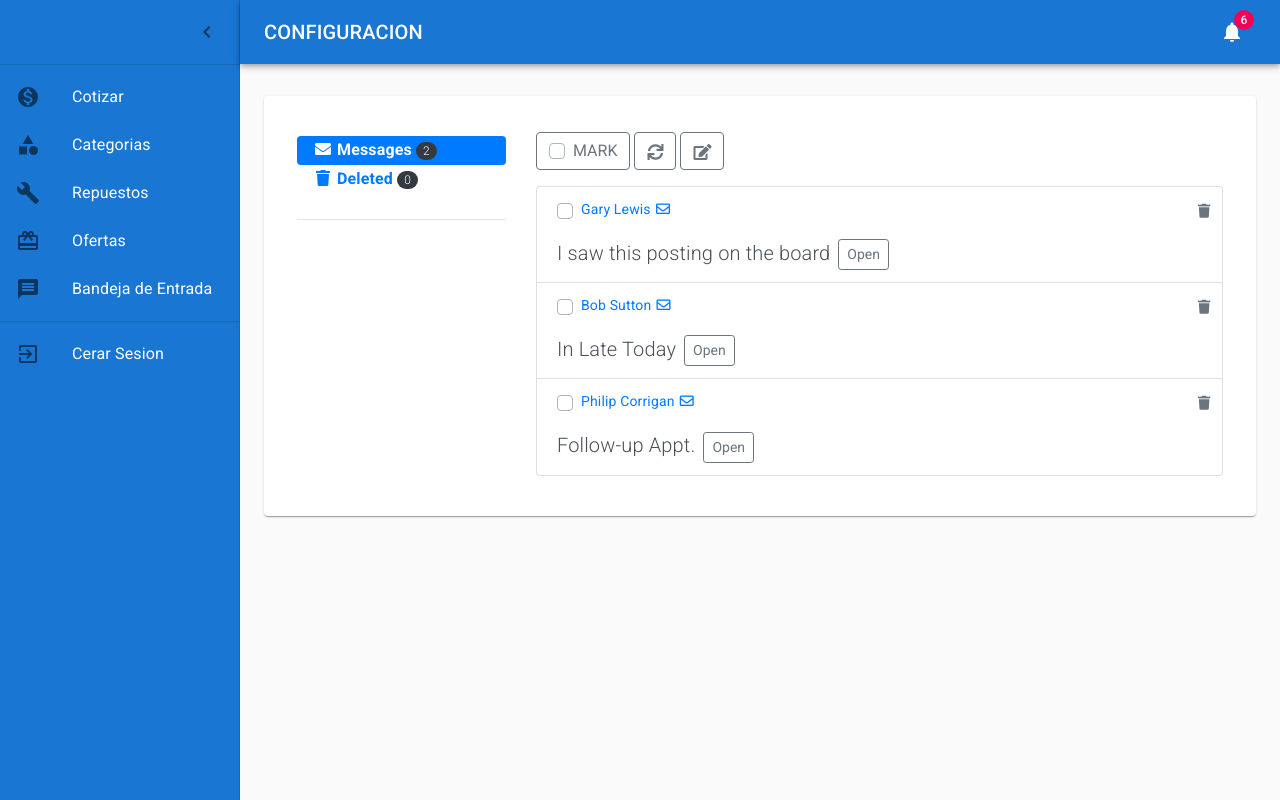
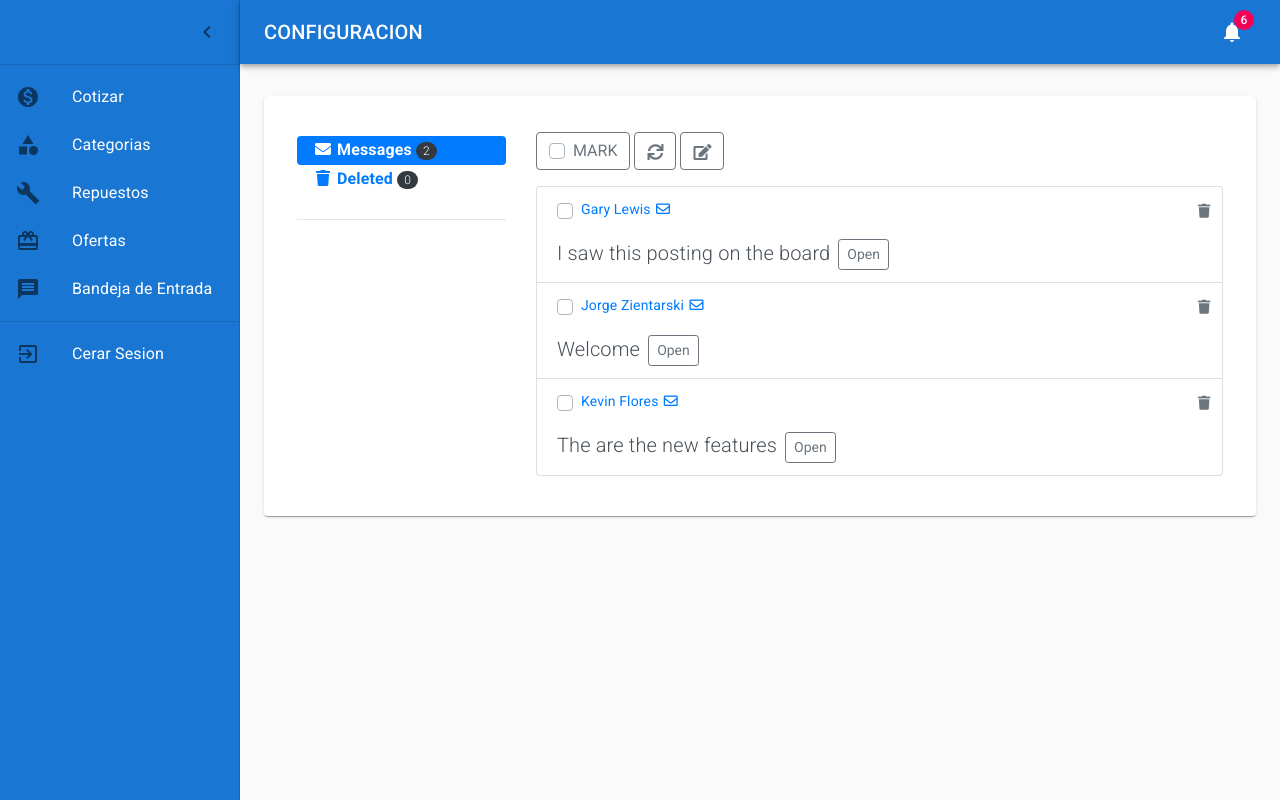
Before and after one commit to jzientar/tsiFrontend, a React (Create React App) app: page /administration/Inbox in a window 1280 px wide. Built offline with nearby package versions, Linux system fonts and the light colour scheme; sample sign-in values are in the browser's storage.

Commit message:
fixed issues

```diff
--- a/src/Components/Administrative Page/Inbox/InboxHtml.jsx
+++ b/src/Components/Administrative Page/Inbox/InboxHtml.jsx
@@ -150,7 +150,7 @@ export const InboxHtml = ({ parent }) => {
                                     title="send mail"
                                     href={"mailto:" + item.fromAddress}
                                   >
-                                    {item.from}{" "}
+                                    {item.fullName}{" "}
                                     <span className="icon icon-envelope far fa-fw fa-envelope mr-md-1" />
                                   </a>
                                 </label>
--- a/src/Components/Administrative Page/Inbox/messages.json
+++ b/src/Components/Administrative Page/Inbox/messages.json
@@ -1,30 +1,32 @@
 [
   {
-    "id": 1,
-    "from": "Gary Lewis",
-    "fromAddress": "test@foofoo.com",
+    "idMessage": 1,
+    "fullName": "Gary Lewis",
+    "phoneNumber": "76911382",
+    "email": "test@foofoo.com",
     "subject": "I saw this posting on the board",
-    "dtSent": "Today, 9:18AM",
+    "date": "Today, 9:40AM",
     "read": false,
-    "body": "Hey Mark,<br><br>I saw your post on the message board and I was wondering if you still had that item available. Can you call me if you still do?<br><br>Thanks,<br><b>Gary Lewis</b>"
+    "message": "Hey Mark,<br><br>I saw your post on the message board and I was wondering if you still had that item available. Can you call me if you still do?<br><br>Thanks,<br><b>Gary Lewis</b>"
   },
   {
-    "id": 2,
-    "from": "Bob Sutton",
-    "fromAddress": "test@testdomain.com",
-    "subject": "In Late Today",
-    "dtSent": "Today, 8:54AM",
+    "idMessage": 2,
+    "fullName": "Jorge Zientarski",
+    "phoneNumber": "76910021",
+    "email": "test@foofoo.com",
+    "subject": "Welcome",
+    "date": "Today, 9:40AM",
     "read": false,
-    "body": "Mark,<br>I will be in late today due to an appt.<br>v/r Bob",
-    "attachment": false
+    "message": "Hello,<br><br>I saw your post on the message board and I was wondering if you still had that item available. Can you call me if you still do?<br><br>Thanks,<br><b>Jorge Zientarski</b>"
   },
   {
-    "id": 9,
-    "from": "Philip Corrigan",
-    "fromAddress": "test@testdomain.com",
-    "subject": "Follow-up Appt.",
-    "dtSent": "4 Days Ago",
+    "idMessage": 3,
+    "fullName": "Kevin Flores",
+    "phoneNumber": "989999889",
+    "email": "test@foofoo.com",
+    "subject": "The are the new features",
+    "date": "Today, 9:40AM",
     "read": true,
-    "body": "Hi,<br>Can you please confirm the expense report I submitted for my last trip to SD?<br>Thanks,<br>Tom Grey"
+    "message": "How you doing?,<br><br>I saw your post on the message board and I was wondering if you still had that item available. Can you call me if you still do?<br><br>Thanks,<br><b>Kevin Flores</b>"
   }
 ]
```
